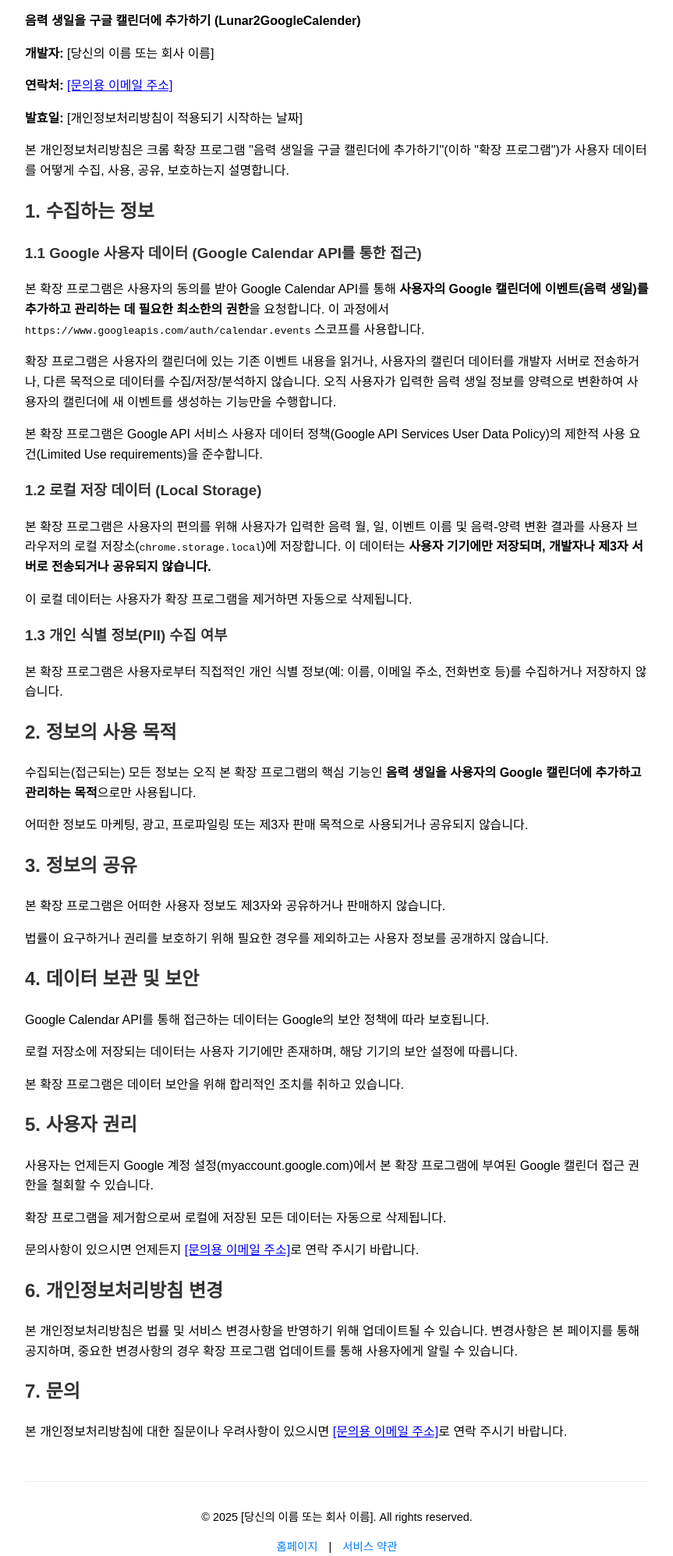
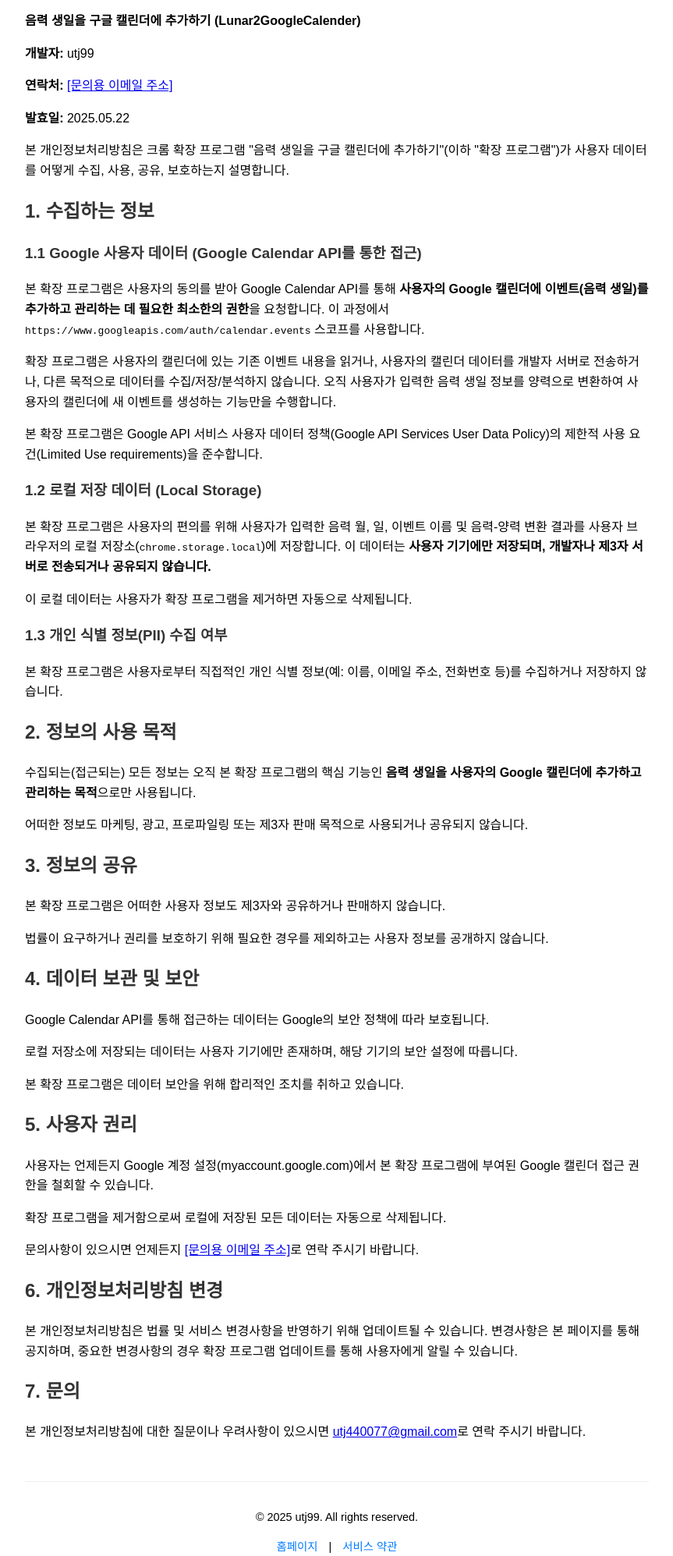
Before and after one commit to utj99/L2Gprivacy, a plain HTML site: page privacy.html in a window 1280 px wide. Shown: the part 80-2075 px from the top of the page at 78% size, without its empty margins (208-1071 px from the left). Drawn offline with Linux system fonts and the light colour scheme.

Commit message:
Update privacy.html

```diff
--- a/privacy.html
+++ b/privacy.html
@@ -14,9 +14,9 @@
 <body>
     <h1>개인정보처리방침</h1>
     <p><strong>음력 생일을 구글 캘린더에 추가하기 (Lunar2GoogleCalender)</strong></p>
-    <p><strong>개발자:</strong> [당신의 이름 또는 회사 이름]</p>
-    <p><strong>연락처:</strong> <a href="mailto:[문의용 이메일 주소]">[문의용 이메일 주소]</a></p>
-    <p><strong>발효일:</strong> [개인정보처리방침이 적용되기 시작하는 날짜]</p>
+    <p><strong>개발자:</strong> utj99</p>
+    <p><strong>연락처:</strong> <a href="mailto:utj440077@gmail.com">[문의용 이메일 주소]</a></p>
+    <p><strong>발효일:</strong> 2025.05.22</p>
 
     <p>본 개인정보처리방침은 크롬 확장 프로그램 "음력 생일을 구글 캘린더에 추가하기"(이하 "확장 프로그램")가 사용자 데이터를 어떻게 수집, 사용, 공유, 보호하는지 설명합니다.</p>
 
@@ -55,11 +55,11 @@
     <p>본 개인정보처리방침은 법률 및 서비스 변경사항을 반영하기 위해 업데이트될 수 있습니다. 변경사항은 본 페이지를 통해 공지하며, 중요한 변경사항의 경우 확장 프로그램 업데이트를 통해 사용자에게 알릴 수 있습니다.</p>
 
     <h2>7. 문의</h2>
-    <p>본 개인정보처리방침에 대한 질문이나 우려사항이 있으시면 <a href="mailto:[문의용 이메일 주소]">[문의용 이메일 주소]</a>로 연락 주시기 바랍니다.</p>
+    <p>본 개인정보처리방침에 대한 질문이나 우려사항이 있으시면 <a href="mailto:utj440077@gmail.com">utj440077@gmail.com</a>로 연락 주시기 바랍니다.</p>
 
     <div class="footer">
-        <p>&copy; 2025 [당신의 이름 또는 회사 이름]. All rights reserved.</p>
-        <a href="[애플리케이션 홈페이지 URL]">홈페이지</a> | <a href="[서비스 약관 URL]">서비스 약관</a>
+        <p>&copy; 2025 utj99. All rights reserved.</p>
+        <a href="https://github.com/utj99/Lunar2GoogleCalender">홈페이지</a> | <a href="">서비스 약관</a>
     </div>
 </body>
 </html>
```
